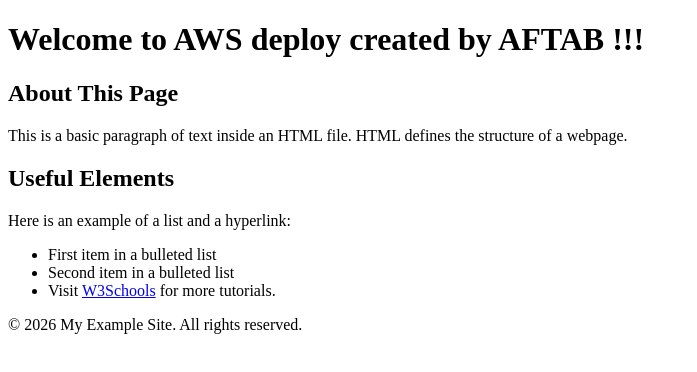
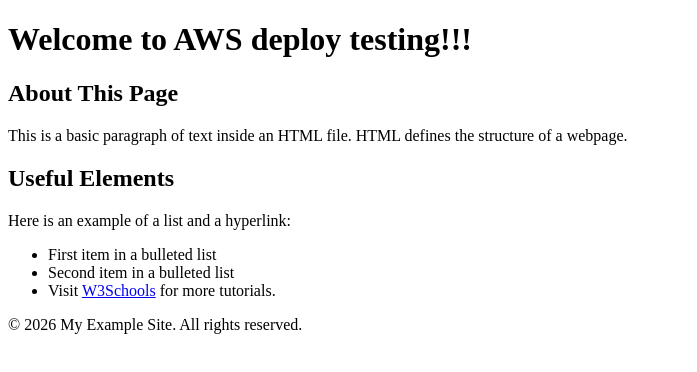
Before and after one commit to Aftab750/irctc, a plain HTML site: page index.html in a window 1280 px wide. Shown: the whole page, without its empty margins (0-697 px from the left). Drawn offline with Linux system fonts and the light colour scheme.

Commit message:
Update index.html

```diff
--- a/index.html
+++ b/index.html
@@ -8,7 +8,7 @@
 <body>
 
     <header>
-        <h1>Welcome to AWS deploy created by AFTAB  !!!</h1>
+        <h1>Welcome to AWS deploy testing!!!</h1>
     </header>
 
     <main>
```
